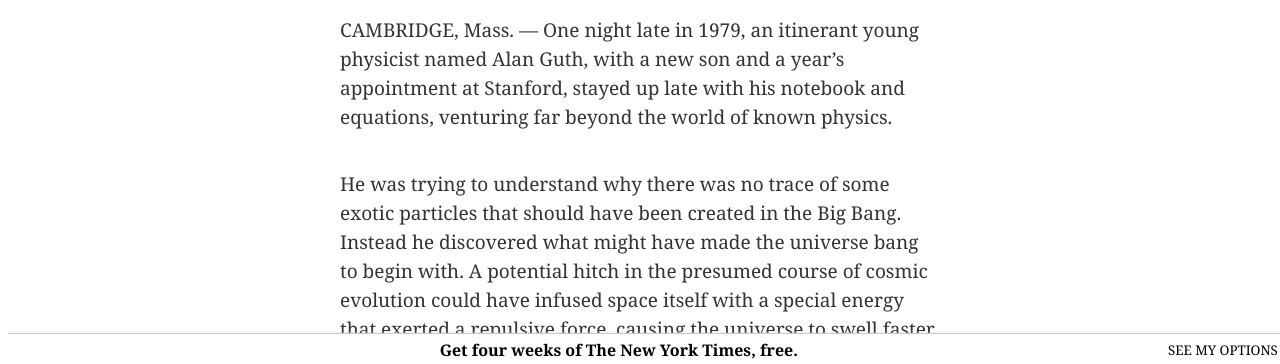
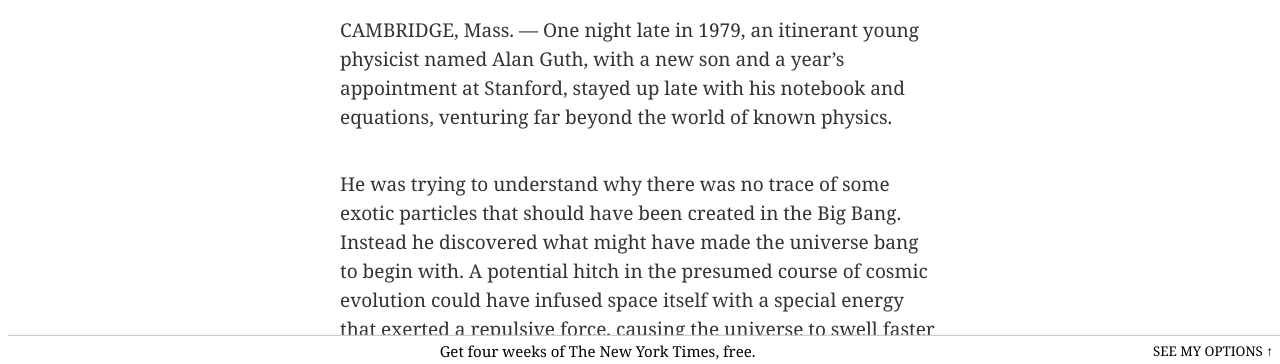
Before and after one commit to Ricala/NYT-article-clone, a plain HTML site: page index.html in a window 1280 px wide. Shown: the part 434-798 px from the top of the page. Drawn offline with Linux system fonts and the light colour scheme.

Commit message:
Complete additional footer  links, add -fixed- footer/header, finalize styling

```diff
--- a/style.css
+++ b/style.css
@@ -99,9 +99,9 @@ figure > * {
 }
 
 .container > figure{
+  display: grid;
   grid-column: 1 / -1;
   margin: 0;
-  display: grid;
   background: rgb(243, 243, 243);
   padding: 10px;
 }
@@ -505,12 +505,15 @@ bottom links
   grid-column: 2 / -1;
   grid-row-start: 1;
   margin: 5px;
+  font-size: 15px;
+  font-weight: 100;
 }
 
 .footer-option {
   grid-column: -1 / -2;
   grid-row-start: 1;
   justify-self:end;
+  padding-right: 15px;
 }
 
 .footer-flex:hover {
```
